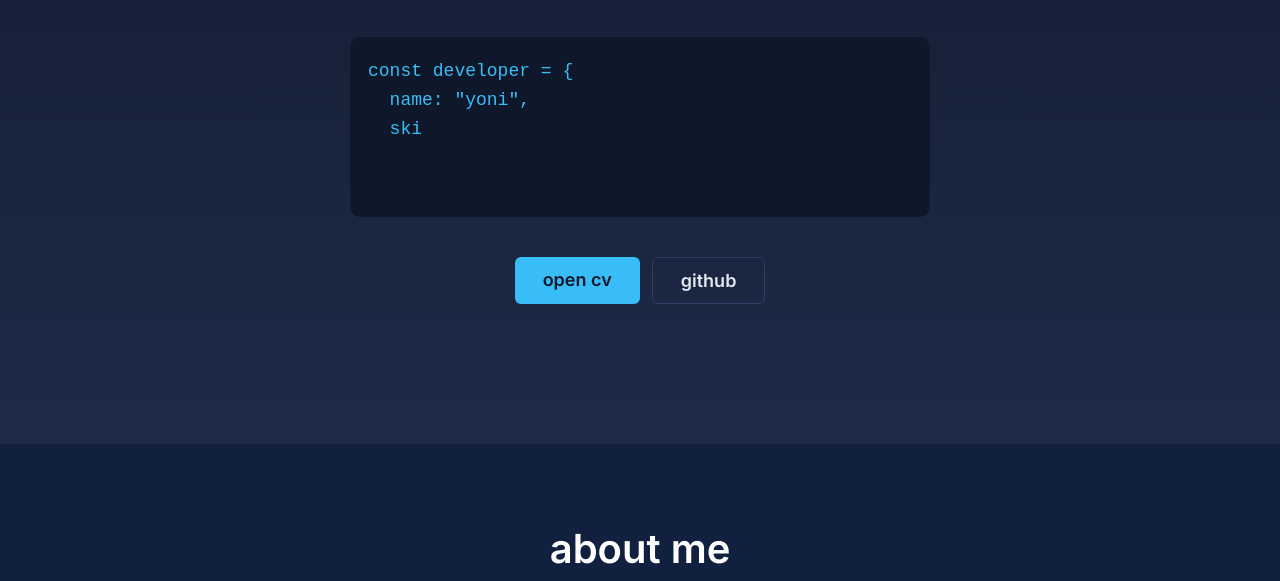
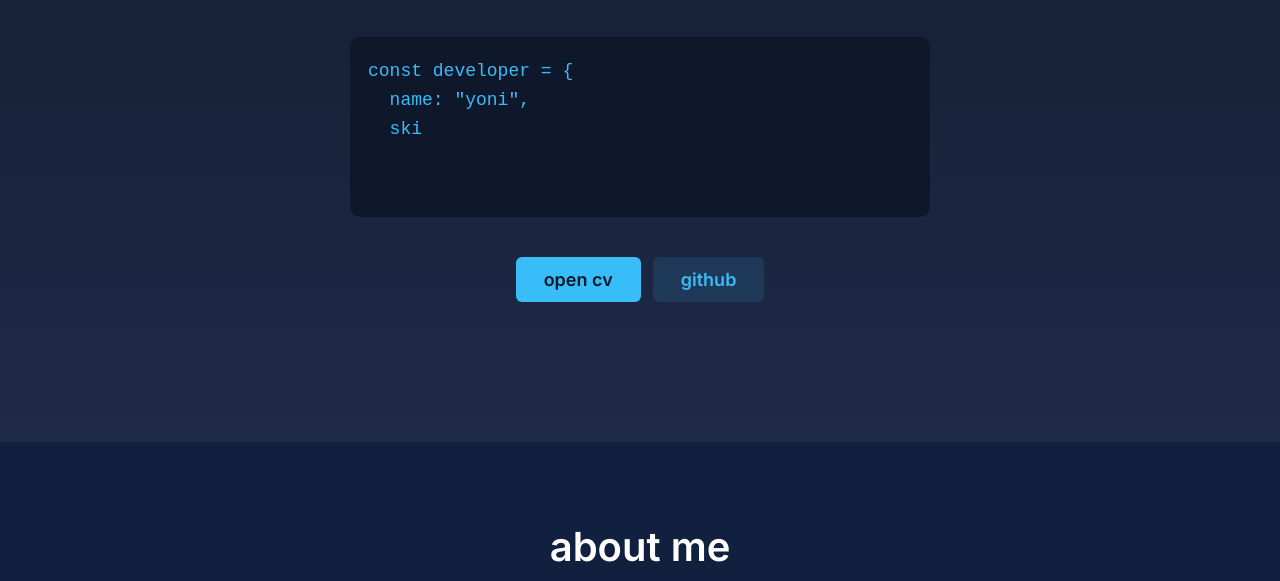
Before and after one commit to Yonaki51/website2-portfolio, a plain HTML site: page index.html in a window 1280 px wide. Shown: the part 516-1097 px from the top of the page. Drawn offline with Linux system fonts and the light colour scheme.

Commit message:
de kleuren van de github knop aangepast, zodat het er wat beter uitziet op de site

```diff
--- a/assets/css/style.css
+++ b/assets/css/style.css
@@ -172,13 +172,14 @@ header {
 }
 
 .btn--secondary {
-    background: transparent;
-    color: #e2e8f0;
-    border: 1px solid #2c3f65;
+    background: rgba(56, 189, 248, 0.12); /* subtle blue background */
+    color: #38bdf8;
+    font-weight: 600;
+    transition: background 0.2s, color 0.2s, border-color 0.2s;
 }
 
 .btn--secondary:hover {
-    border-color: #38bdf8;
+    background: rgba(56, 189, 248, 0.22);
     color: #38bdf8;
 }
 
```
